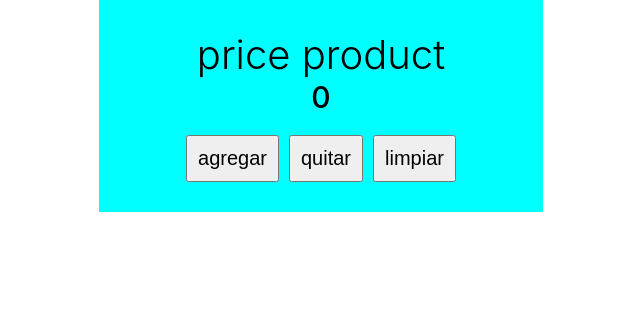
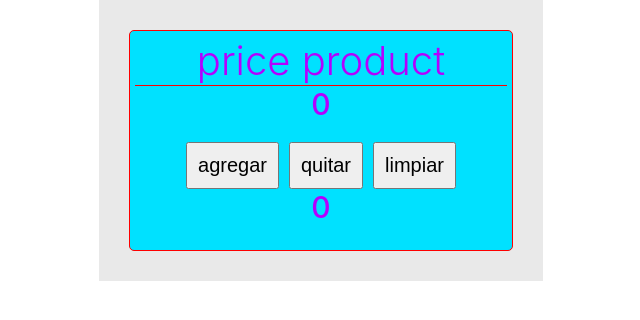
Before and after one commit to saulwolfdev/react-full-core, a React (Create React App) app: page / in a window 1280 px wide. Shown: the top 320 px of the page, without its empty margins (319-959 px from the left). Built offline with nearby package versions, Linux system fonts and the light colour scheme.

Commit message:
Trabajando con estilos en react, variables, operadores ternarios, modulos

```diff
--- a/src/App.js
+++ b/src/App.js
@@ -1,70 +1,5 @@
 import React, { Component,Fragment } from 'react';
-
-class Tasks extends Component {
-  constructor(props) {
-    super(props);
-    // this.agregar = this.agregar.bind(this);
-    // this.quitar = this.quitar.bind(this);
-    this.state = {
-      price: 0
-    };
-    const METHODS = ["agregar", "quitar", "limpiar"];
-
-    METHODS.forEach(method => {
-      this[method] = this[method].bind(this);
-    });
-  }
-  //////////////////////
-  //INICIALIZADORES
-  state = {
-    price: 0
-  };
-  agregar=()=> {
-    this.setState({
-      price: this.state.price + 1
-    });
-  }
-  quitar=()=> {
-    this.setState({
-      price: this.state.price - 1
-    });
-  }
-  limpiar=()=> {
-    this.setState({
-      price: 0
-    });
-  }
-
-  /////////////////////
-//   agregar() {
-//     this.setState({
-//       price: this.state.price + 1
-//     });
-//   }
-//   quitar() {
-//     this.setState({
-//       price: this.state.price - 1
-//     });
-//   }
-//   limpiar() {
-//     this.setState({
-//       price: 0
-//     });
-//   }
-  render() {
-    return (
-      <Fragment>
-        <div className="price">
-          <h1>{this.props.name}</h1>
-          <p>{this.state.price}</p>
-          <button onClick={this.agregar}>agregar</button>
-          <button onClick={this.quitar}>quitar</button>
-          <button onClick={this.limpiar}>limpiar</button>
-        </div>
-      </Fragment>
-    );
-  }
-}
+import Tasks from './components/Tasks';
 
 class App extends Component {
 	constructor(props) {
--- /dev/null
+++ b/src/components/Tasks.js
@@ -0,0 +1,83 @@
+import React, { Component, Fragment } from "react";
+import styles from "../index.module.scss";
+class Tasks extends Component {
+  constructor(props) {
+    super(props);
+    // this.agregar = this.agregar.bind(this);
+    // this.quitar = this.quitar.bind(this);
+    this.state = {
+      price: 0
+    };
+    const METHODS = ["agregar", "quitar", "limpiar"];
+
+    METHODS.forEach(method => {
+      this[method] = this[method].bind(this);
+    });
+  }
+  //////////////////////
+  //INICIALIZADORES
+  state = {
+    price: 0
+  };
+  agregar = () => {
+    this.setState({
+      price: this.state.price + 1
+    });
+  };
+  quitar = () => {
+    this.setState({
+      price: this.state.price - 1
+    });
+  };
+  limpiar = () => {
+    this.setState({
+      price: 0
+    });
+  };
+
+  /////////////////////
+  //   agregar() {
+  //     this.setState({
+  //       price: this.state.price + 1
+  //     });
+  //   }
+  //   quitar() {
+  //     this.setState({
+  //       price: this.state.price - 1
+  //     });
+  //   }
+  //   limpiar() {
+  //     this.setState({
+  //       price: 0
+  //     });
+  //   }
+  render() {
+    const hasItems=this.state.price>0;
+    const style = {
+      border: "1px solid red",
+      borderRadius: "5px",
+      padding: "5px",
+      backgroundColor: hasItems > 0 ? "#51ffc3" : "#00e1ff",
+      color: hasItems > 0 ? "#FFF" : "#b400ff",
+      transition:"all 500ms ease-out"
+    };
+    const borderPrice = hasItems ? styles["priceActive"] :"";
+    const border=styles.priceDefault + " "+ borderPrice;
+    return (
+      <Fragment>
+        <div className={styles.price}>
+          <div style={style}>
+            <h1 >{this.props.name}</h1>
+            <div className={border}></div>
+            <p>{this.state.price}</p>
+            <button onClick={this.agregar}>agregar</button>
+            <button onClick={this.quitar}>quitar</button>
+            <button onClick={this.limpiar}>limpiar</button>
+    <p>{this.props.price * this.state.price}</p>
+          </div>
+        </div>
+      </Fragment>
+    );
+  }
+}
+export default Tasks;
--- a/src/index.js
+++ b/src/index.js
@@ -1,6 +1,5 @@
 import React from 'react';
 import ReactDOM from 'react-dom';
-import './index.css';
 import App from './App';
 import * as serviceWorker from './serviceWorker';
 
--- a/src/index.css
+++ b/src/index.module.scss
@@ -11,29 +11,42 @@ code {
   font-family: source-code-pro, Menlo, Monaco, Consolas, "Courier New",
     monospace;
 }
-*{
-	padding: 0;
-	/* border: 0; */
-	margin: 0;
+
+* {
+  padding: 0;
+  /* border: 0; */
+  margin: 0;
 }
-button{
+
+button {
   padding: 10px;
-  margin:0 5px;
+  margin: 0 5px;
   font-size: 20px;
 }
-p{
+
+p {
   margin-bottom: 20px;
   font-size: 30px;
   font-weight: 500;
 }
-h1{
+
+h1 {
   font-size: 40px;
   font-weight: 300;
 }
-.price{
+
+.price {
   margin: 0 auto;
   width: 30%;
-  background-color: aqua;
+  background-color: rgb(233, 233, 233);
   text-align: center;
   padding: 30px;
+
+  &Default {
+    border-bottom: 1px solid red;
+  }
+
+  &Active {
+    border-bottom: 1px solid blue;
+  }
 }
```
